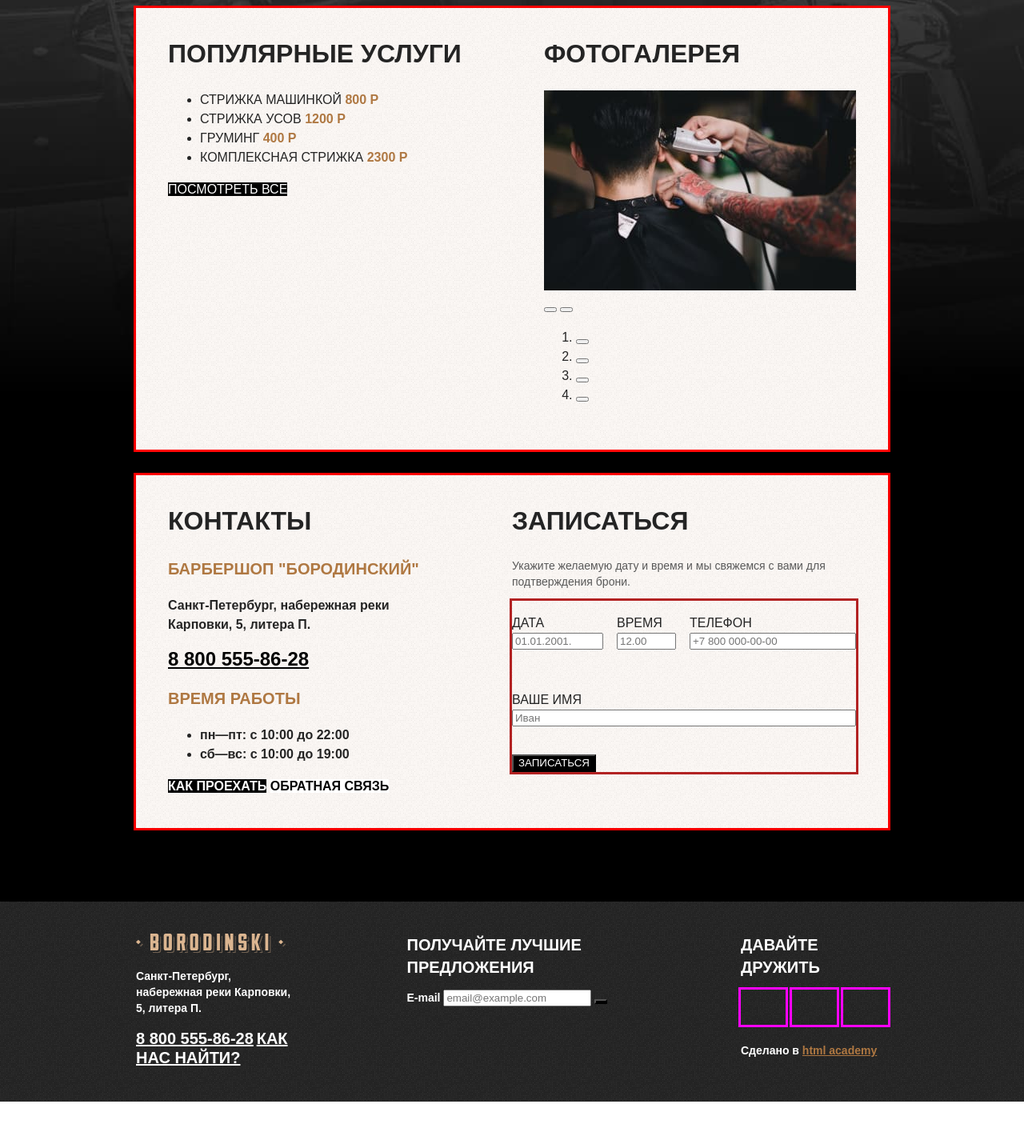
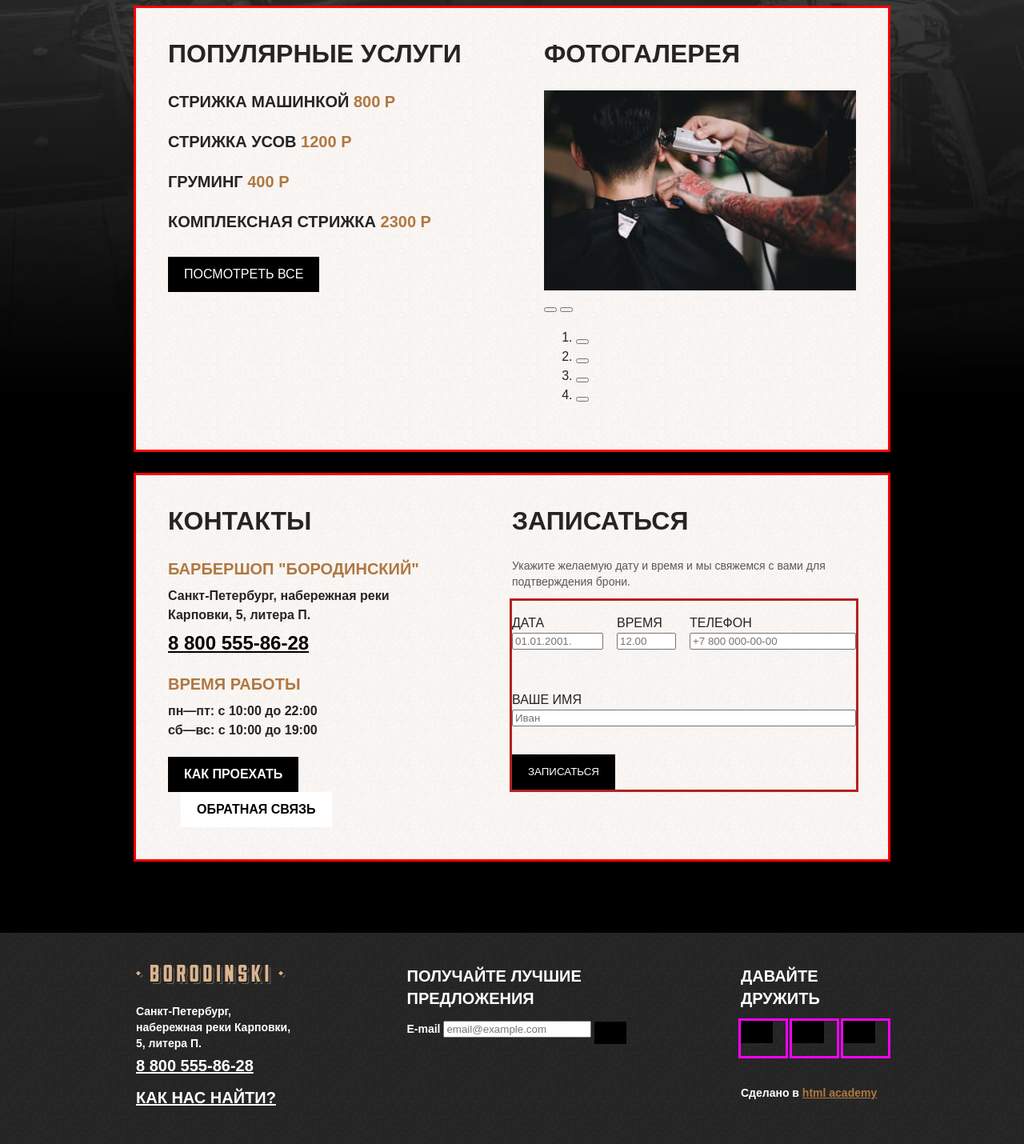
Before and after one commit to mammy302/Barbershop, a plain HTML site: page index.html in a window 1280 px wide. Shown: the part 585-2015 px from the top of the page at 80% size. Before the commit the page ends 1962 px from the top, so only its background shows below. Drawn offline with Linux system fonts and the light colour scheme; a web font is replaced by a local one.

Commit message:
Оформление текстовых блоков на главной странице

```diff
--- a/index.html
+++ b/index.html
@@ -141,9 +141,10 @@
           <li class="contacts-schedule-item">пн—пт: с 10:00 до 22:00</li>
           <li class="contacts-schedule-item">сб—вс: с 10:00 до 19:00</li>
         </ul>
+        <p class="contacts-navigation">
         <a class="button" href="#"> Как проехать</a>
         <a class="button button-feedback" href="#">Обратная связь</a>
-
+</p>
       </section>
       <section class="appointment">
         <h2 class="appointment-title">Записаться</h2>
@@ -183,12 +184,11 @@
       <h2 class="visually-hidden"> Контакты</h2>
       <img class="footer-contacts-logo" src="images/footer/logo-short-dark.svg" width="187" height="24"
         alt="Логотип барбершопа &quot;Бородинский&quot;.">
-      <adress class="footer-contacts-adress">
+      <address class="footer-contacts-adress">
         <p class="footer-contacts-adress-text">Санкт-Петербург, набережная реки Карповки, 5, литера П.</p>
         <a class="footer-contacts-phone" href="tel:88005558628">8 800 555-86-28</a>
-        <a class="footer-contacts-map-link" href="#"> Как нас найти?</a>
-      </adress>
-
+              </address>
+ <a class="footer-contacts-map-link" href="#"> Как нас найти?</a>
     </section>
 
     <section class="newsletter">
--- a/styles/styles.css
+++ b/styles/styles.css
@@ -81,6 +81,7 @@ body {
 }
 
 .button {
+display: inline-block;
 font-family: inherit;
 line-height: 16px;
 text-align: center;
@@ -88,6 +89,9 @@ color:#ffffff;
 background-color: #000000;
 text-decoration: none;
 text-transform: uppercase;
+padding: 14px 20px;
+border:none;
+cursor: pointer;
 }
 
 .button-feedback {
@@ -129,6 +133,7 @@ background-color: #000000;
     min-height: 22px;
      outline: 3px solid orange;
 }
+
 
 .navigation-link {
     display: block;
@@ -237,10 +242,27 @@ margin-top: 0;
 margin-bottom: 28px;
 }
 
+.services-list {
+    margin: 0;
+    padding: 0;
+    list-style-type: none;
+    font-size: 20px;
+    line-height: 28px;
+    font-weight: 700;
+    margin-bottom: 30px;
+}
+
 .services-price {
     color:#AF7842;
 }
 
+.services-item {
+    margin-bottom: 22px;
+}
+
+.button-all {
+
+}
 .gallery-title {
 font-family:"PT Sans", sans-serif;
 font-size: 32px;
@@ -256,6 +278,7 @@ margin-bottom: 28px;
 .contacts {
     font-weight: 700;
     width: 352px;
+
 }
 
 .contacts-title {
@@ -276,13 +299,29 @@ color:#AF7842;
 font-weight:700;
 line-height: 28px;
 text-transform: uppercase;
+margin-bottom: 8px;
+margin-top: 22px;
+}
 
+.contacts-schedule {
+    list-style-type: none;
+    margin: 0;
+    padding: 0;
+}
+
+.contacts-navigation {
+    /* display: flex; */
+margin-top: 21px;
+margin-bottom: 0;
 }
 
 .contacts-address {
 font-style:normal /*хотя он в моем браузере не отражается наклонным*/
 }
-
+.contacts-adress-text {
+    margin-top:8px;
+    margin-bottom: 8px;
+}
 .contacts-phone {
 font-family:"PT Sans", sans-serif;
 font-size: 24px;
@@ -290,6 +329,11 @@ line-height: 29px;
 text-transform: uppercase;
 color: black;
 }
+
+.button + .button {
+  margin-left: 16px;
+}
+
 .appointment {
     width:430px;
 }
@@ -372,6 +416,7 @@ padding: 40px 0;
     margin:0;
     padding:0;
     list-style-type: none;
+    margin-bottom: 28px;
 }
 
 .footer-social-item {
@@ -391,15 +436,30 @@ padding: 40px 0;
     margin-right:auto;
 }
 
+.footer-contacts-logo {
+    display: block;
+    margin-bottom: 24px;
+}
+
 .footer-contacts a  {
-font-family: "PT Sans", sans-serif;;
+font-family: "PT Sans", sans-serif;
 color: inherit;
 font-size: 20px;
 text-transform: uppercase;
 }
 
+.footer-contacts-adress-text {
+margin-top: 24px;
+margin-bottom: 4px;
+}
+.footer-contacts-adress {
+    margin-bottom: 16px;
+    font-style: normal;
+}
+
 .footer-contacts-phone {
     line-height: 28px;
+
 }
 
 .newsletter {
```
